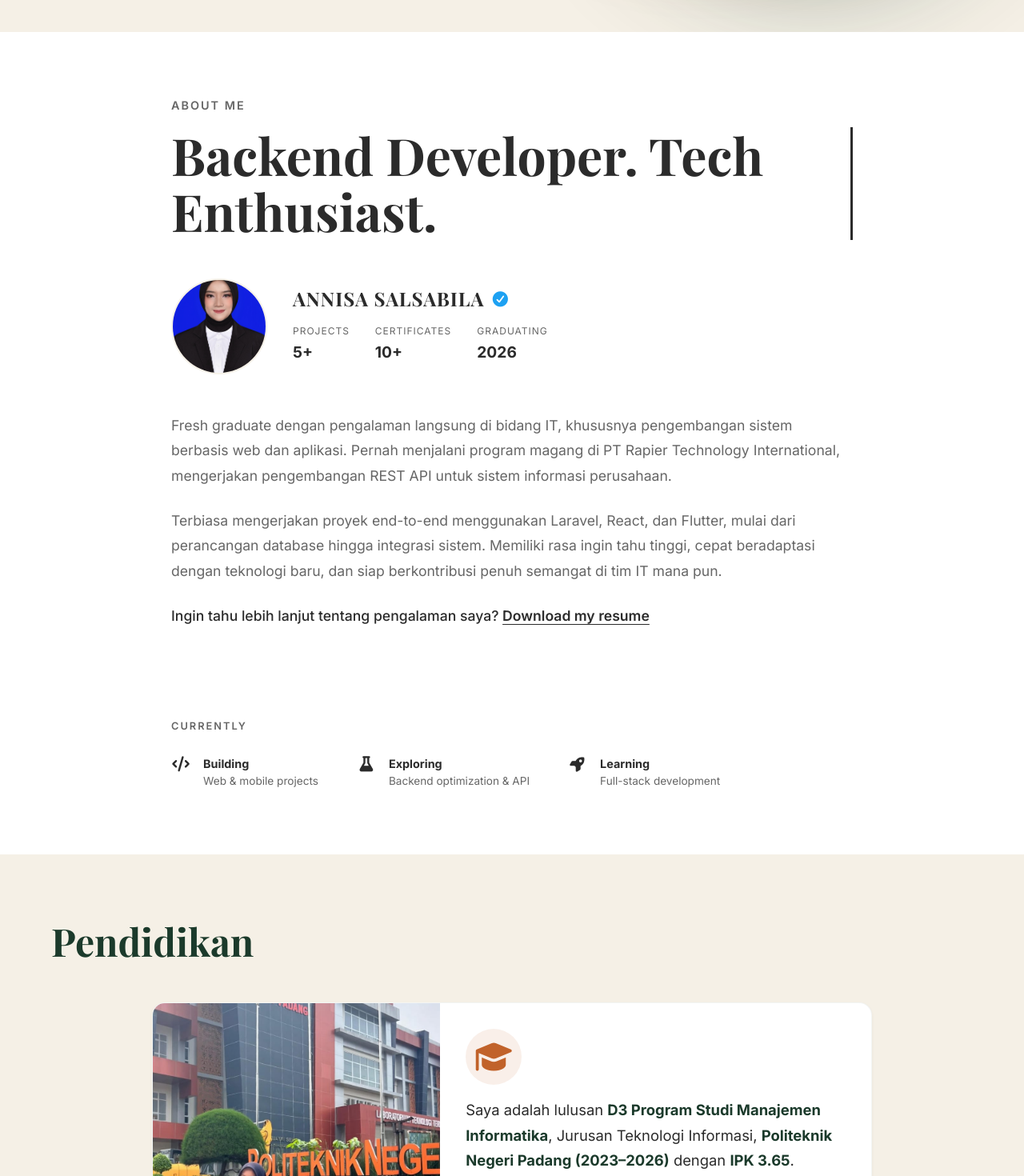
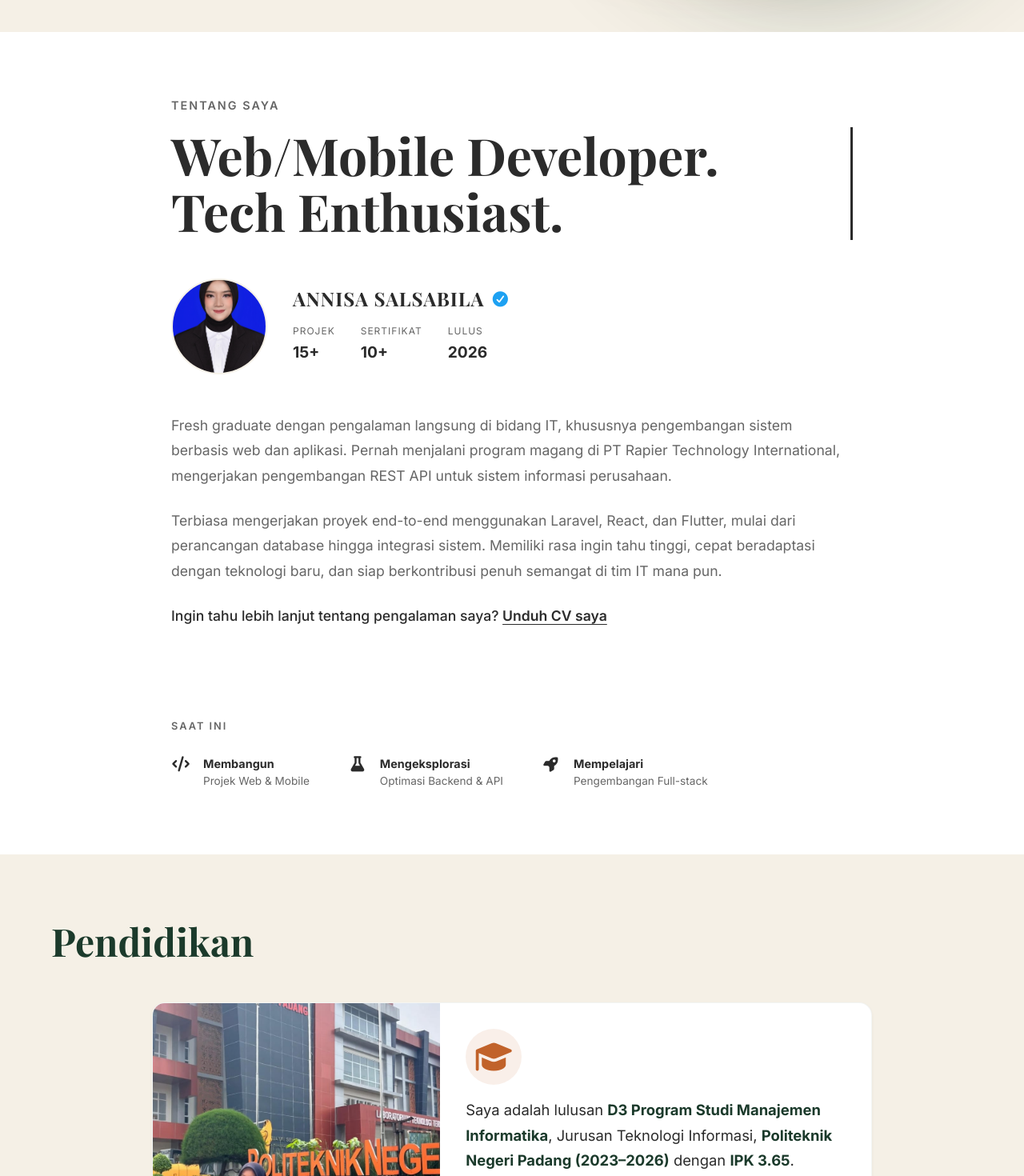
Before and after one commit to annisasalsabla/portfolio-saya, a React (Create React App) app: page / in a window 1280 px wide. Shown: the part 760-2230 px from the top of the page at 80% size. Built offline with nearby package versions, Linux system fonts and the light colour scheme; a web font is replaced by a local one.

Commit message:
style: indonesian text, adjust cards, once true for animations

```diff
--- a/src/components/About.js
+++ b/src/components/About.js
@@ -25,10 +25,10 @@ const About = () => {
           variants={scrollVariants}
           initial="hidden"
           whileInView="visible"
-          viewport={{ once: false, margin: "-100px" }}
+          viewport={{ once: true, margin: "-100px" }}
         >
-          <span className="about-label">ABOUT ME</span>
-          <h2 className="about-headline">Backend Developer. Tech Enthusiast.</h2>
+          <span className="about-label">TENTANG SAYA</span>
+          <h2 className="about-headline">Web/Mobile Developer. Tech Enthusiast.</h2>
         </motion.div>
 
         <motion.div
@@ -36,7 +36,7 @@ const About = () => {
           variants={scrollVariants}
           initial="hidden"
           whileInView="visible"
-          viewport={{ once: false, margin: "-100px" }}
+          viewport={{ once: true, margin: "-100px" }}
         >
           <div className="profile-avatar">
             <img src="/images/aboutme.jpeg" alt="Annisa Salsabila" loading="lazy" />
@@ -48,15 +48,15 @@ const About = () => {
             </div>
             <div className="profile-stats">
               <div className="stat-item">
-                <span className="stat-label">PROJECTS</span>
-                <span className="stat-value">5+</span>
+                <span className="stat-label">PROJEK</span>
+                <span className="stat-value">15+</span>
               </div>
               <div className="stat-item">
-                <span className="stat-label">CERTIFICATES</span>
+                <span className="stat-label">SERTIFIKAT</span>
                 <span className="stat-value">10+</span>
               </div>
               <div className="stat-item">
-                <span className="stat-label">GRADUATING</span>
+                <span className="stat-label">LULUS</span>
                 <span className="stat-value">2026</span>
               </div>
             </div>
@@ -68,7 +68,7 @@ const About = () => {
           variants={scrollVariants}
           initial="hidden"
           whileInView="visible"
-          viewport={{ once: false, margin: "-100px" }}
+          viewport={{ once: true, margin: "-100px" }}
         >
           <p>
             Fresh graduate dengan pengalaman langsung di bidang IT, khususnya pengembangan sistem berbasis web dan aplikasi. Pernah menjalani program magang di PT Rapier Technology International, mengerjakan pengembangan REST API untuk sistem informasi perusahaan.
@@ -77,7 +77,7 @@ const About = () => {
             Terbiasa mengerjakan proyek end-to-end menggunakan Laravel, React, dan Flutter, mulai dari perancangan database hingga integrasi sistem. Memiliki rasa ingin tahu tinggi, cepat beradaptasi dengan teknologi baru, dan siap berkontribusi penuh semangat di tim IT mana pun.
           </p>
           <p className="resume-prompt">
-            Ingin tahu lebih lanjut tentang pengalaman saya? <a href="/cv.pdf" target="_blank" rel="noopener noreferrer" className="resume-link">Download my resume</a>
+            Ingin tahu lebih lanjut tentang pengalaman saya? <a href="/cv.pdf" target="_blank" rel="noopener noreferrer" className="resume-link">Unduh CV saya</a>
           </p>
         </motion.div>
 
@@ -86,29 +86,29 @@ const About = () => {
           variants={scrollVariants}
           initial="hidden"
           whileInView="visible"
-          viewport={{ once: false, margin: "-100px" }}
+          viewport={{ once: true, margin: "-100px" }}
         >
-          <span className="currently-label">CURRENTLY</span>
+          <span className="currently-label">SAAT INI</span>
           <div className="currently-grid">
             <div className="currently-item">
               <i className="fas fa-code currently-icon"></i>
               <div className="currently-text">
-                <span className="currently-title">Building</span>
-                <span className="currently-desc">Web & mobile projects</span>
+                <span className="currently-title">Membangun</span>
+                <span className="currently-desc">Projek Web & Mobile</span>
               </div>
             </div>
             <div className="currently-item">
               <i className="fas fa-flask currently-icon"></i>
               <div className="currently-text">
-                <span className="currently-title">Exploring</span>
-                <span className="currently-desc">Backend optimization & API</span>
+                <span className="currently-title">Mengeksplorasi</span>
+                <span className="currently-desc">Optimasi Backend & API</span>
               </div>
             </div>
             <div className="currently-item">
               <i className="fas fa-rocket currently-icon"></i>
               <div className="currently-text">
-                <span className="currently-title">Learning</span>
-                <span className="currently-desc">Full-stack development</span>
+                <span className="currently-title">Mempelajari</span>
+                <span className="currently-desc">Pengembangan Full-stack</span>
               </div>
             </div>
           </div>
--- a/src/components/Certificates.js
+++ b/src/components/Certificates.js
@@ -23,7 +23,7 @@ const Certificates = () => {
           className="section-header"
           initial={{ opacity: 0, y: 30 }}
           whileInView={{ opacity: 1, y: 0 }}
-          viewport={{ once: false, margin: "-100px" }}
+          viewport={{ once: true, margin: "-100px" }}
           transition={{ duration: 0.6 }}
         >
           <h2 className="section-title">Sertifikat & Pelatihan</h2>
@@ -37,7 +37,7 @@ const Certificates = () => {
               className="cert-card"
               initial={{ opacity: 0, y: 30 }}
               whileInView={{ opacity: 1, y: 0 }}
-              viewport={{ once: false, margin: "-50px" }}
+              viewport={{ once: true, margin: "-50px" }}
               transition={{ duration: 0.5, delay: index * 0.1 }}
               onClick={() => setSelectedCert(cert)}
               style={{ height: '100%' }}
--- a/src/components/Education.js
+++ b/src/components/Education.js
@@ -25,7 +25,7 @@ const Education = () => {
           variants={scrollVariants}
           initial="hidden"
           whileInView="visible"
-          viewport={{ once: false, margin: "-100px" }}
+          viewport={{ once: true, margin: "-100px" }}
         >
           <h2 className="section-title">Pendidikan</h2>
         </motion.div>
@@ -35,7 +35,7 @@ const Education = () => {
           variants={scrollVariants}
           initial="hidden"
           whileInView="visible"
-          viewport={{ once: false, margin: "-100px" }}
+          viewport={{ once: true, margin: "-100px" }}
         >
           <div className="education-card">
             <div className="education-image-container">
--- a/src/components/Experience.js
+++ b/src/components/Experience.js
@@ -33,7 +33,7 @@ const Experience = () => {
           className="section-header"
           initial={{ opacity: 0, y: 30 }}
           whileInView={{ opacity: 1, y: 0 }}
-          viewport={{ once: false, margin: "-100px" }}
+          viewport={{ once: true, margin: "-100px" }}
           transition={{ duration: 0.6 }}
         >
           <h2 className="section-title">Pengalaman Kerja</h2>
@@ -45,7 +45,7 @@ const Experience = () => {
             variants={itemVariants}
             initial="hidden"
             whileInView="visible"
-            viewport={{ once: false, margin: "-100px" }}
+            viewport={{ once: true, margin: "-100px" }}
           >
             <div className="timeline-dot"></div>
             <div className="timeline-content glass-card">
--- a/src/components/Projects.css
+++ b/src/components/Projects.css
@@ -174,12 +174,12 @@
 }
 
 .project-visuals {
-  padding: var(--space-5);
+  padding: var(--space-4);
   background-color: rgba(27, 58, 43, 0.05);
   display: flex;
   justify-content: center;
   align-items: center;
-  min-height: 350px;
+  min-height: 280px;
   position: relative;
 }
 
@@ -258,10 +258,10 @@
 
 /* Smartphone Mockup */
 .mockup-smartphone {
-  width: 200px;
+  width: 160px;
   background: #111;
-  border-radius: 24px;
-  padding: 6px;
+  border-radius: 20px;
+  padding: 5px;
   position: relative;
   box-shadow: var(--shadow-lg);
   border: 2px solid #333;
--- a/src/components/Projects.js
+++ b/src/components/Projects.js
@@ -201,7 +201,7 @@ const Projects = () => {
           className="section-header"
           initial={{ opacity: 0, y: 30 }}
           whileInView={{ opacity: 1, y: 0 }}
-          viewport={{ once: false, margin: "-100px" }}
+          viewport={{ once: true, margin: "-100px" }}
           transition={{ duration: 0.6 }}
         >
           <h2 className="section-title">Projek Terselesaikan</h2>
--- a/src/components/Skills.js
+++ b/src/components/Skills.js
@@ -70,7 +70,7 @@ const Skills = () => {
           className="section-header"
           initial={{ opacity: 0, y: 30 }}
           whileInView={{ opacity: 1, y: 0 }}
-          viewport={{ once: false, margin: "-100px" }}
+          viewport={{ once: true, margin: "-100px" }}
           transition={{ duration: 0.6 }}
         >
           <h2 className="section-title">Keahlian & Tools</h2>
@@ -85,7 +85,7 @@ const Skills = () => {
               variants={containerVariants}
               initial="hidden"
               whileInView="visible"
-              viewport={{ once: false, margin: "-50px" }}
+              viewport={{ once: true, margin: "-50px" }}
             >
               <h3 className="skill-category-title">{category.title}</h3>
               <div className="skill-badges">
```
